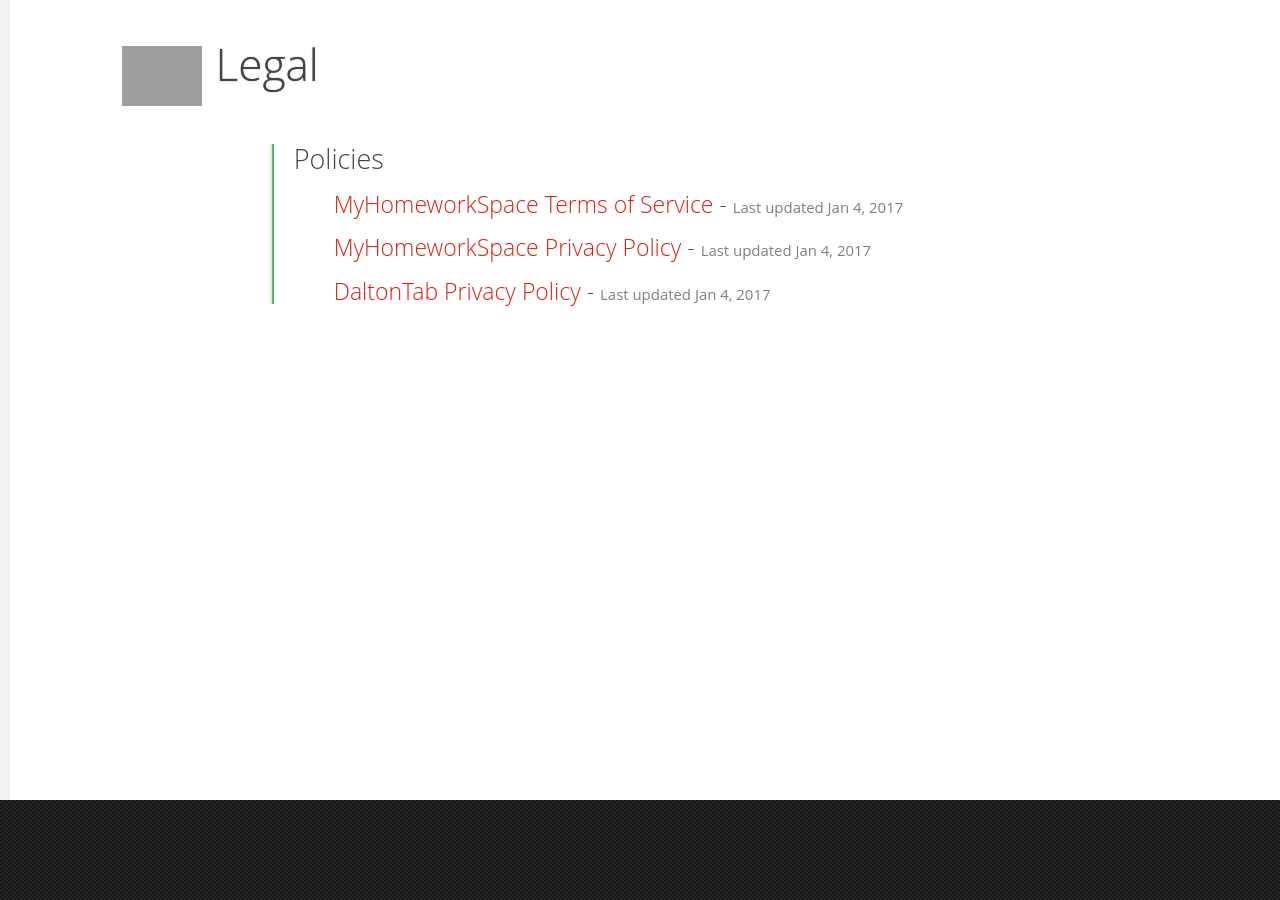
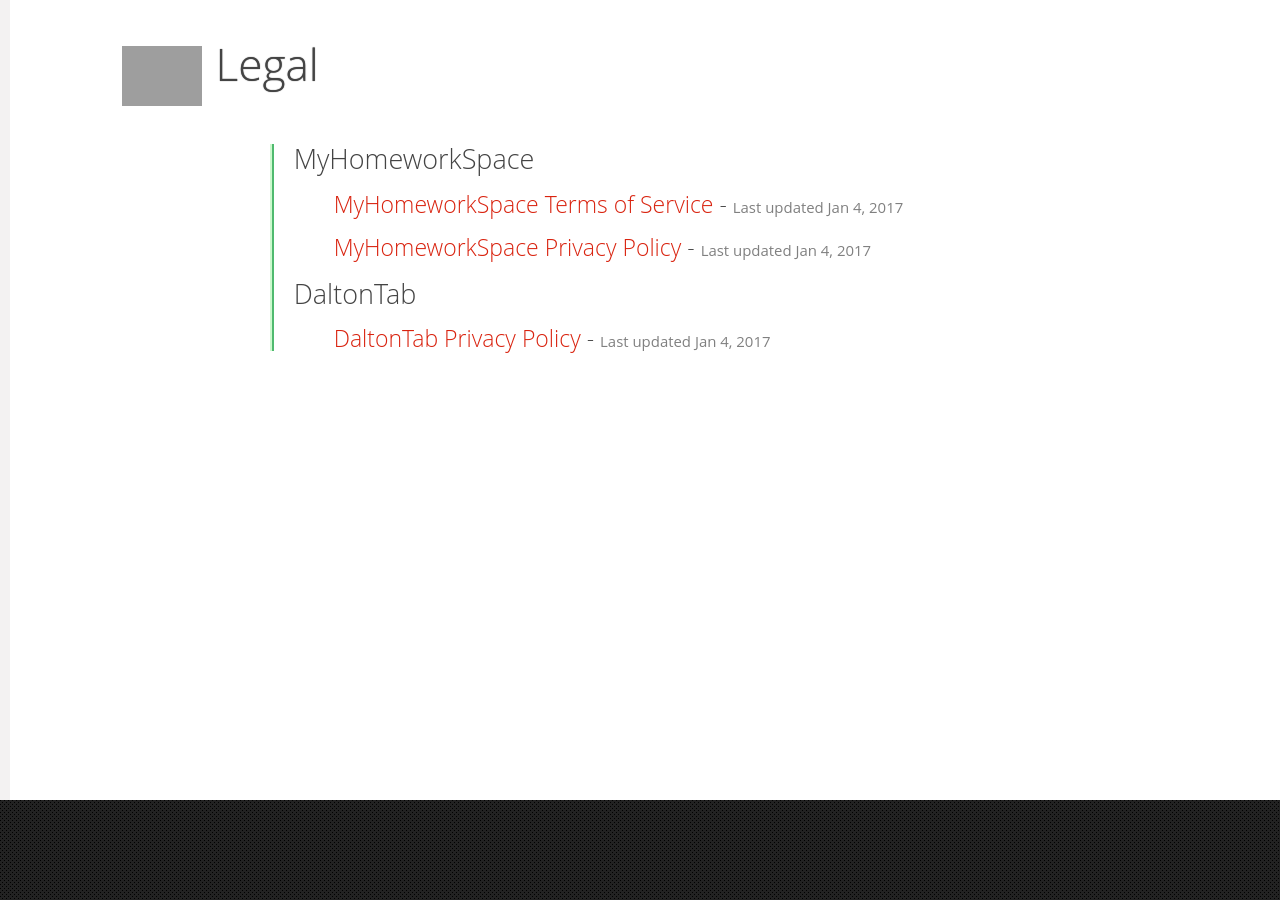
Before and after one commit to MyHomeworkSpace/PrivacyPolicy, a Jekyll site: the page built from index.html, in a window 1280 px wide. Built offline with Jekyll 4.4.1, drawn with Linux system fonts in a browser that asks for light colours; grey boxes are pictures that could not be loaded.

Commit message:
categories

```diff
--- a/index.html
+++ b/index.html
@@ -4,17 +4,35 @@
 
 <div class="home">
 
-  <h2 class="page-heading">Policies</h2>
+  <h2 class="page-heading">MyHomeworkSpace</h2>
 
   <ul class="post-list">
     {% for post in site.posts %}
-      <li>
+      {% if post.product == "MyHomeworkSpace" %}
+        <li>
 
 
-        <h3>
-          <a class="post-link" href="{{ post.url | prepend: site.baseurl }}">{{ post.title }}</a>&nbsp;&#45;&nbsp;<small><span class="post-meta">Last updated {{ post.date | date: "%b %-d, %Y" }}</span></small>
-        </h3>
-      </li>
+          <h3>
+            <a class="post-link" href="{{ post.url | prepend: site.baseurl }}">{{ post.title }}</a>&nbsp;&#45;&nbsp;<small><span class="post-meta">Last updated {{ post.date | date: "%b %-d, %Y" }}</span></small>
+          </h3>
+        </li>
+      {% endif %}
+    {% endfor %}
+  </ul>
+
+  <h2 class="page-heading">DaltonTab</h2>
+
+  <ul class="post-list">
+    {% for post in site.posts %}
+      {% if post.product == "DaltonTab" %}
+        <li>
+
+
+          <h3>
+            <a class="post-link" href="{{ post.url | prepend: site.baseurl }}">{{ post.title }}</a>&nbsp;&#45;&nbsp;<small><span class="post-meta">Last updated {{ post.date | date: "%b %-d, %Y" }}</span></small>
+          </h3>
+        </li>
+      {% endif %}
     {% endfor %}
   </ul>
 </div>
```
Also changed, not shown: _posts/2017-01-04-daltontabprivacy.md (+1 -0 lines), _posts/2017-01-04-privacy.md (+1 -0 lines), _posts/2017-01-04-terms.md (+1 -0 lines).
